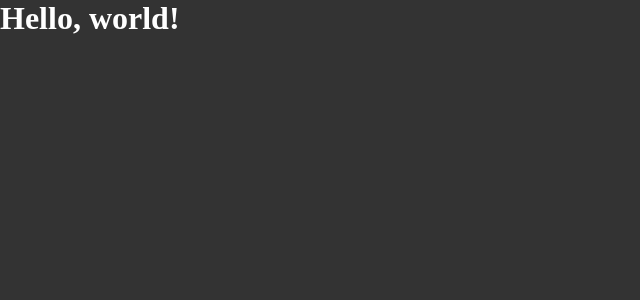
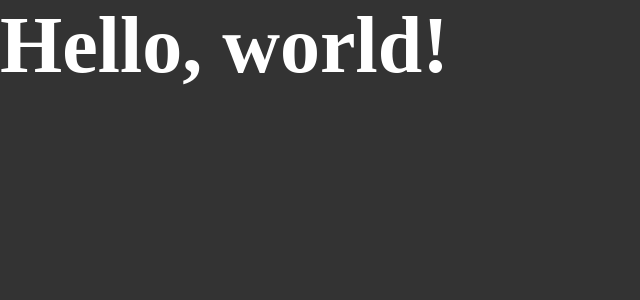
Before and after one commit to victorkauan/01-github-explorer, a React app: page / in a window 1280 px wide. Shown: the top 300 px of the page, without its empty margins (0-640 px from the left). Built offline with nearby package versions, Linux system fonts and the light colour scheme.

Commit message:
feat: configure to use SASS

```diff
--- a/package.json
+++ b/package.json
@@ -20,6 +20,8 @@
     "cross-env": "^7.0.3",
     "css-loader": "^6.7.1",
     "html-webpack-plugin": "^5.5.0",
+    "node-sass": "^7.0.1",
+    "sass-loader": "^12.6.0",
     "style-loader": "^3.3.1",
     "webpack": "^5.70.0",
     "webpack-cli": "^4.9.2",
--- a/src/App.jsx
+++ b/src/App.jsx
@@ -1,4 +1,4 @@
-import "./styles/global.css";
+import "./styles/global.scss";
 
 export function App() {
   return <h1>Hello, world!</h1>;
--- a/src/styles/global.css
+++ b/src/styles/global.scss
@@ -8,4 +8,8 @@
   font: Arial, Helvetica, sans-serif;
   background-color: #333;
   color: #fff;
+
+  h1 {
+    font-size: 80px;
+  }
 }
--- a/webpack.config.js
+++ b/webpack.config.js
@@ -30,9 +30,9 @@
         use: "babel-loader",
       },
       {
-        test: /\.css$/,
+        test: /\.scss$/,
         exclude: /node_modules/,
-        use: ["style-loader", "css-loader"],
+        use: ["style-loader", "css-loader", "sass-loader"],
       },
     ],
   },
```
Also changed, not shown: 1 other file (tests, documents, lock files or other folders).
